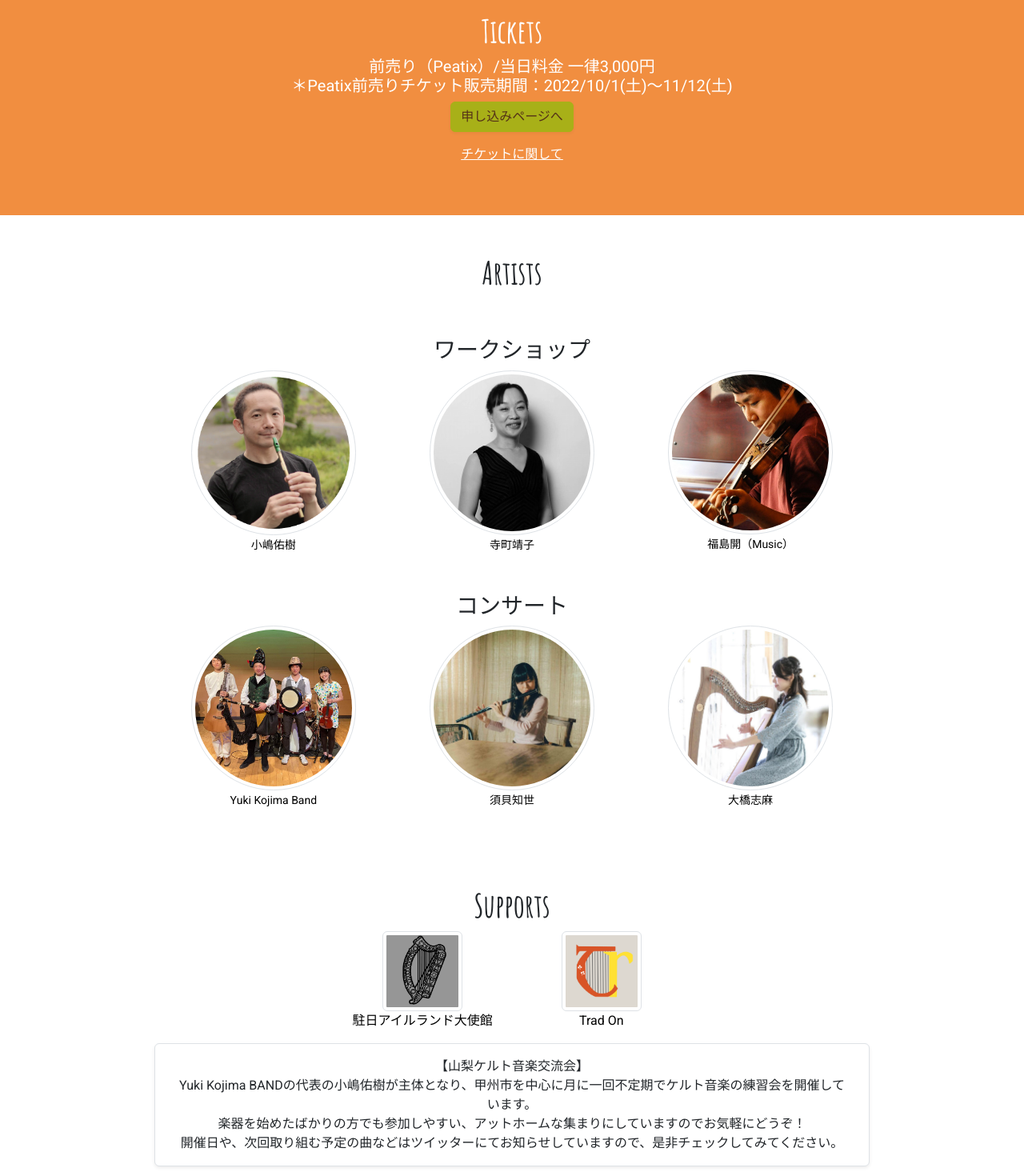
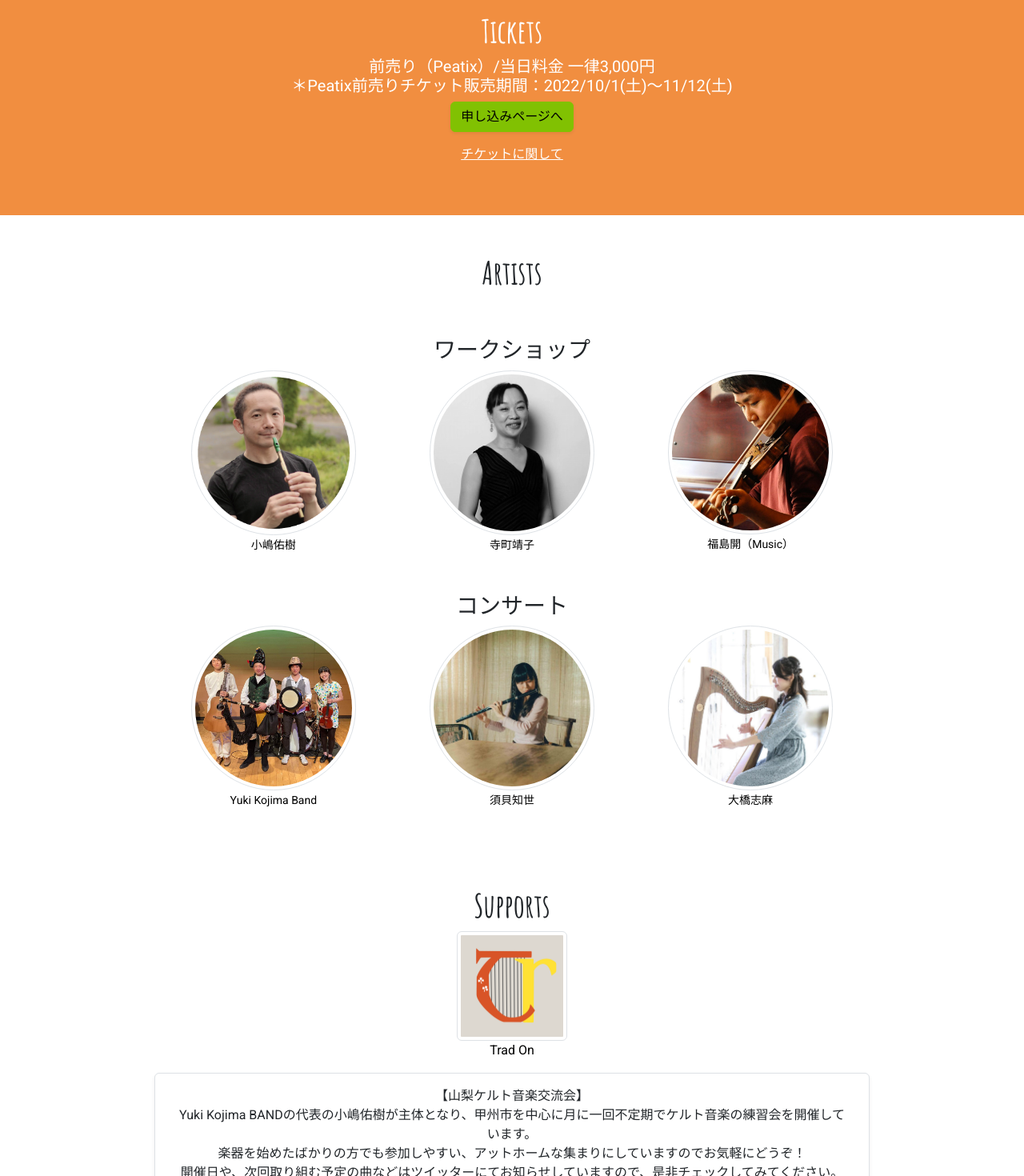
Before and after one commit to foolishell/celtic-seed-project, a React (Create React App) app: page / in a window 1280 px wide. Shown: the part 2120-3590 px from the top of the page at 80% size. Built offline with nearby package versions, Linux system fonts and the light colour scheme; a web font is replaced by a local one.

Commit message:
:sparkles: update: links & support

```diff
--- a/src/App.tsx
+++ b/src/App.tsx
@@ -323,8 +323,8 @@ const App = () => {
 
             <div>
               <Button
-                className="shadow-sm disabled"
-                href="https://celtic-seed-2021-winter.peatix.com/view"
+                className="shadow-sm"
+                href="https://peatix.com/event/3357235/view?k=557d62c9b26b57bf2cf8121ed6ca73bf64243d84"
               >
                 申し込みページへ
               </Button>
@@ -415,19 +415,14 @@ const App = () => {
           <Container id="supports" fluid className="px-nav py-5 bg-white">
             <h1>Supports</h1>
             <Row>
-              <Col xs={3}></Col>
-              <Support
-                imgSrc={embassyImg}
-                homepage="https://www.dfa.ie/ja/irish-embassy/japan/"
-                name="駐日アイルランド大使館"
-                size={3}
-              />
+              <Col xs={4}></Col>
               <Support
                 imgSrc={tradOnImg}
                 homepage="https://www.trad-on.com"
                 name="Trad On"
-                size={3}
+                size={4}
               />
+              <Col xs={4}></Col>
             </Row>
             <Row className="shadow-sm rounded p-3 bg-white border">
               <div>
```
